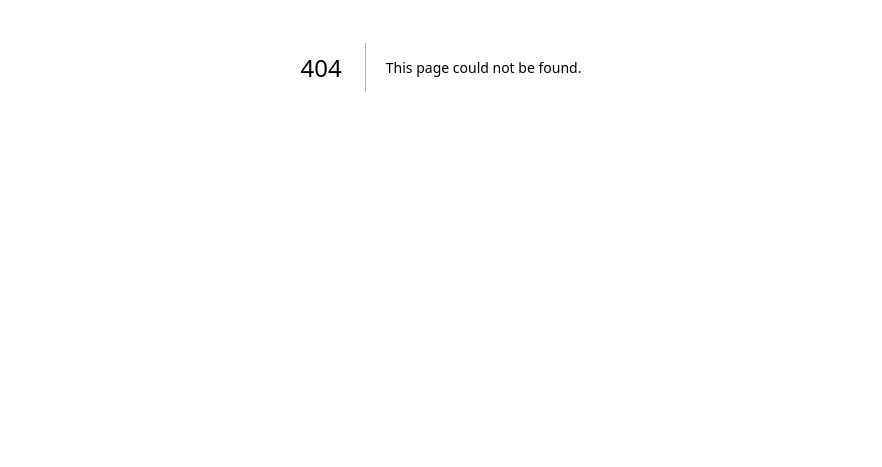
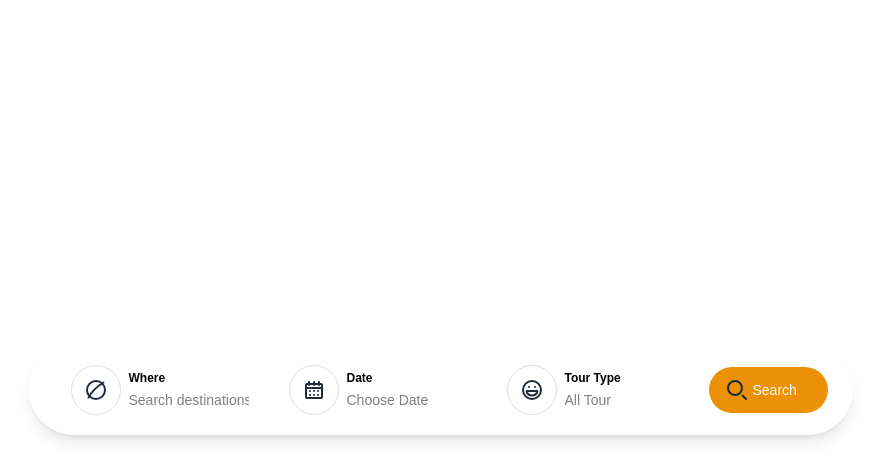
Before and after one commit to jncbhudiya/TravioGo, a Next.js app: page /-slider/-searchpanel in a window 1280 px wide. Before the commit this address had no page. Shown: the part 333-800 px from the top of the page, without its empty margins (199-1081 px from the left). Built offline with nearby package versions, Linux system fonts and the light colour scheme.

Commit message:
Design slidebar

```diff
--- a/src/app/-slider/-navbar/page.tsx
+++ b/src/app/-slider/-navbar/page.tsx
@@ -1,50 +1,53 @@
 import React from "react";
+import Trendingdestinations from "../-trendingdestinations/page";
+import World from "@/app/icon/-world/page";
+import Calender from "@/app/icon/-calender/page";
+import Face from "@/app/icon/-face/page";
+import Search from "@/app/icon/-search/page";
 
 function Navbar() {
   return (
-    <div className="bg-cover bg-center min-h-screen text-white relative ">
-      <nav className="w-[1320px] h-[80px]  mx-auto flex items-center justify-between px-4 rounded-md text-white">
-        <div className="flex items-center">
+    <div className="w-full h-[900px] sm:h-[750px] relative overflow-hidden text-white">
+      <div className="absolute inset-0 z-0">
+        <div
+          className="w-full h-full brightness-50 bg-cover bg-center  bg-[url('/images/3ce43c80fb00237c348c1fac0865ca7dda7999f2.jpg')] "
+
+        ></div>
+      </div>
+
+      <div className="relative z-10">
+        <nav className="max-w-[1320px] h-[80px] mx-auto flex items-center justify-between px-4">
           <img
             src="/images/Logo.png"
             alt="Logo"
             className="w-[138px] h-[40px]"
           />
-        </div>
-
-        <ul className="flex gap-[30px] text-sm font-medium h-[24px] items-center">
-          <li className="text-orange-400 cursor-pointer">Home</li>
+          <ul className="hidden md:flex gap-8 text-sm font-medium">
+            <li className="text-[#EC9105] cursor-pointer">Home</li>
             <li className="cursor-pointer">About Us</li>
             <li className="cursor-pointer">Destinations</li>
             <li className="cursor-pointer">Tours</li>
             <li className="cursor-pointer">Contact Us</li>
           </ul>
-
-        <div className="flex items-center gap-[30px] text-sm h-[46px]">
+          <div className="hidden md:flex items-center gap-6 text-sm">
             <span className="cursor-pointer">USD</span>
             <button className="hover:underline">Sign up</button>
-          <button className="bg-orange-500 hover:bg-orange-600 text-white px-4 py-1 rounded-full text-sm">
+            <button className="bg-[#EC9105] text-white px-4 py-1 rounded-full">
               Log in
             </button>
           </div>
         </nav>
 
-      <div className="">
-        <p className="text-sm md:text-base text-white font-medium "> Seamless Booking: 15,000+ Multi-Day Adventures Await</p>
-      </div>
-
-
-
-
-      {/* <div className="text-center mt-20 md:mt-75 px-4 w-[1017px] h-[204px] top-[348px] left-[355px] gap-[24px]">
-        <p className="text-sm md:text-base text-white font-medium font-semibold">
+        <div className="mt-[260px]  px-4 text-center flex flex-col gap-6">
+          <p className="text-lg md:text-xl font-semibold opacity-75">
             Seamless Booking: 15,000+ Multi-Day Adventures Await
           </p>
-        <h1 className="w-[1632px] h-[57.68] text-3xl md:text-5xl font-bold leading-tight mt-2">
+          <h1 className="text-4xl md:text-6xl font-bold leading-tight">
             Await Your Exploration with <br />
             <span className="text-white">Tailored Tours & Packages</span>
           </h1>
-      </div> */}
+        </div>
+      </div>
     </div>
   );
 }
--- /dev/null
+++ b/src/app/-slider/-searchpanel/page.tsx
@@ -0,0 +1,61 @@
+import Calender from "@/app/icon/-calender/page";
+import Face from "@/app/icon/-face/page";
+import Search from "@/app/icon/-search/page";
+import World from "@/app/icon/-world/page";
+import React from "react";
+
+function Searchpanel() {
+  return (
+    <div className="absolute bottom-8 w-full flex justify-center px-4 ">
+      <div className="bg-white text-black rounded-full shadow-lg flex flex-wrap lg:flex-nowrap items-center justify-center gap-2 px-4 py-3 w-full max-w-[824px]">
+        <div className="flex items-center gap-2 px-4 py-2 w-full sm:w-auto">
+          <div className="w-[50px] h-[50px] rounded-full border border-[#D8E0E6] flex items-center justify-center">
+            <World />
+          </div>
+          <div className="flex flex-col w-[120px] gap-1">
+            <p className="text-xs font-bold">Where</p>
+            <input
+              type="text"
+              placeholder="Search destinations"
+              className="outline-none text-sm"
+            />
+          </div>
+        </div>
+
+        <div className="flex items-center gap-2 px-4 py-2 w-full sm:w-auto">
+          <div className="w-[50px] h-[50px] rounded-full border border-[#D8E0E6] flex items-center justify-center">
+            <Calender />
+          </div>
+          <div className="flex flex-col w-[120px] gap-1">
+            <p className="text-xs font-bold">Date</p>
+            <input
+              type="text"
+              placeholder="Choose Date"
+              className="outline-none text-sm"
+            />
+          </div>
+        </div>
+
+        <div className="flex items-center gap-2 px-4 py-2 w-full sm:w-auto">
+          <div className="w-[50px] h-[50px] rounded-full border border-[#D8E0E6] flex items-center justify-center">
+            <Face />
+          </div>
+          <div className="flex flex-col w-[120px] gap-1">
+            <p className="text-xs font-bold">Tour Type</p>
+            <input
+              type="text"
+              placeholder="All Tour"
+              className="outline-none text-sm"
+            />
+          </div>
+        </div>
+
+        <button className="flex items-center gap-1 bg-[#EC9105] text-white text-sm font-medium rounded-full w-[119px] h-[46px] px-4 py-2">
+          <Search /> Search
+        </button>
+      </div>
+    </div>
+  );
+}
+
+export default Searchpanel;
--- /dev/null
+++ b/src/app/-slider/-trendingdestinations/page.tsx
@@ -0,0 +1,35 @@
+import React from 'react'
+
+const trending = [
+  { city: "Tokyo", image: "/images/tokyo.jpg" },
+  { city: "Paris", image: "/images/paris.jpg" },
+  { city: "London", image: "/images/london.jpg" },
+  { city: "Italy", image: "/images/italy.jpg" },
+  { city: "New York", image: "/images/ny.jpg" },
+  { city: "India", image: "/images/india.jpg" },
+];
+
+export default function Trendingdestinations() {
+  return (
+    <div className="bg-[#FCF5EF] py-16 px-6 md:px-20 mt-400px">
+      <div className="text-center mb-12">
+        <h2 className="text-3xl md:text-4xl font-bold mb-2">Trending Destinations</h2>
+        <p className="text-gray-600 max-w-2xl mx-auto">
+          Immerse yourself in the vibrant culture of trending destinations. Discover hidden gems,
+          delectable cuisine, and unforgettable experiences.
+        </p>
+      </div>
+
+      <div className="flex flex-wrap justify-center gap-10">
+        {trending.map((item) => (
+          <div key={item.city} className="flex flex-col items-center">
+            <div className="w-[140px] h-[140px] rounded-full overflow-hidden shadow-md">
+              <img src={item.image} alt={item.city} className="w-full h-full object-cover" />
+            </div>
+            <p className="mt-4 font-medium text-lg">{item.city}</p>
+          </div>
+        ))}
+      </div>
+    </div>
+  )
+}
--- a/src/app/-slider/page.tsx
+++ b/src/app/-slider/page.tsx
@@ -1,15 +1,29 @@
 import Link from "next/link";
 import React from "react";
 import Navbar from "./-navbar/page";
+import Trendingdestinations from "./-trendingdestinations/page";
+import Searchpanel from "./-searchpanel/page";
 
 function Slider() {
   return (
-    <div className="w-full h-[900px] relative overflow-hidden">
-      <div className="absolute brightness-50 inset-0 scale-y-130 bg-[url('/images/3ce43c80fb00237c348c1fac0865ca7dda7999f2.jpg')] bg-cover bg-center z-0"></div>
+    <div className="w-full h-[900px] md:h-[900px] sm:h-[700px] relative overflow-hidden">
 
-      <div className="relative z-10 pt-[35px]">
+      {/* <div className="absolute inset-0 z-0">
+        <div
+          className="w-full h-full brightness-50 bg-cover bg-center"
+          style={{
+            backgroundImage:
+              "url('/images/3ce43c80fb00237c348c1fac0865ca7dda7999f2.jpg')",
+          }}
+        ></div>
+      </div> */}
+
+
+
         <Navbar />
-      </div>
+        <Searchpanel />
+        <Trendingdestinations />
+
     </div>
   );
 }
--- /dev/null
+++ b/src/app/icon/-calender/page.tsx
@@ -0,0 +1,27 @@
+import React from "react";
+
+function Calender() {
+  return (
+    <div>
+      <svg
+        className="w-6 h-6 text-gray-800 dark:text-black"
+        aria-hidden="true"
+        xmlns="http://www.w3.org/2000/svg"
+        width="24"
+        height="24"
+        fill="none"
+        viewBox="0 0 24 24"
+      >
+        <path
+          stroke="currentColor"
+          stroke-linecap="round"
+          stroke-linejoin="round"
+          stroke-width="2"
+          d="M4 10h16m-8-3V4M7 7V4m10 3V4M5 20h14a1 1 0 0 0 1-1V7a1 1 0 0 0-1-1H5a1 1 0 0 0-1 1v12a1 1 0 0 0 1 1Zm3-7h.01v.01H8V13Zm4 0h.01v.01H12V13Zm4 0h.01v.01H16V13Zm-8 4h.01v.01H8V17Zm4 0h.01v.01H12V17Zm4 0h.01v.01H16V17Z"
+        />
+      </svg>
+    </div>
+  );
+}
+
+export default Calender;
--- /dev/null
+++ b/src/app/icon/-face/page.tsx
@@ -0,0 +1,27 @@
+import React from "react";
+
+function Face() {
+  return (
+    <div>
+      <svg
+        className="w-6 h-6 text-gray-800 dark:text-black"
+        aria-hidden="true"
+        xmlns="http://www.w3.org/2000/svg"
+        width="24"
+        height="24"
+        fill="none"
+        viewBox="0 0 24 24"
+      >
+        <path
+          stroke="currentColor"
+          stroke-linecap="round"
+          stroke-linejoin="round"
+          stroke-width="2"
+          d="M15 9h.01M8.99 9H9m12 3a9 9 0 1 1-18 0 9 9 0 0 1 18 0ZM6.6 13a5.5 5.5 0 0 0 10.81 0H6.6Z"
+        />
+      </svg>
+    </div>
+  );
+}
+
+export default Face;
--- /dev/null
+++ b/src/app/icon/-search/page.tsx
@@ -0,0 +1,26 @@
+import React from "react";
+
+function Search() {
+  return (
+    <div>
+      <svg
+        className="w-6 h-6 text-gray-800 dark:text-white"
+        aria-hidden="true"
+        xmlns="http://www.w3.org/2000/svg"
+        width="24"
+        height="24"
+        fill="none"
+        viewBox="0 0 24 24"
+      >
+        <path
+          stroke="currentColor"
+          stroke-linecap="round"
+          stroke-width="2"
+          d="m21 21-3.5-3.5M17 10a7 7 0 1 1-14 0 7 7 0 0 1 14 0Z"
+        />
+      </svg>
+    </div>
+  );
+}
+
+export default Search;
--- /dev/null
+++ b/src/app/icon/-world/page.tsx
@@ -0,0 +1,26 @@
+import React from "react";
+
+function World() {
+  return (
+    <div>
+        <svg
+      className="w-6 h-6 text-[#1F2B3D]"
+      xmlns="http://www.w3.org/2000/svg"
+      viewBox="0 0 24 24"
+      fill="none"
+      stroke="currentColor"
+      strokeWidth="2"
+      strokeLinecap="round"
+      strokeLinejoin="round"
+    >
+      {/* Globe Circle */}
+      <circle cx="12" cy="12" r="9" />
+
+      {/* Orbit Ring (diagonal ellipse path) */}
+      <path d="M4.5 19.5c2-4 7-10 15-15" />
+    </svg>
+    </div>
+  );
+}
+
+export default World;
```
Lines whose indentation alone changed are shown as unchanged.
